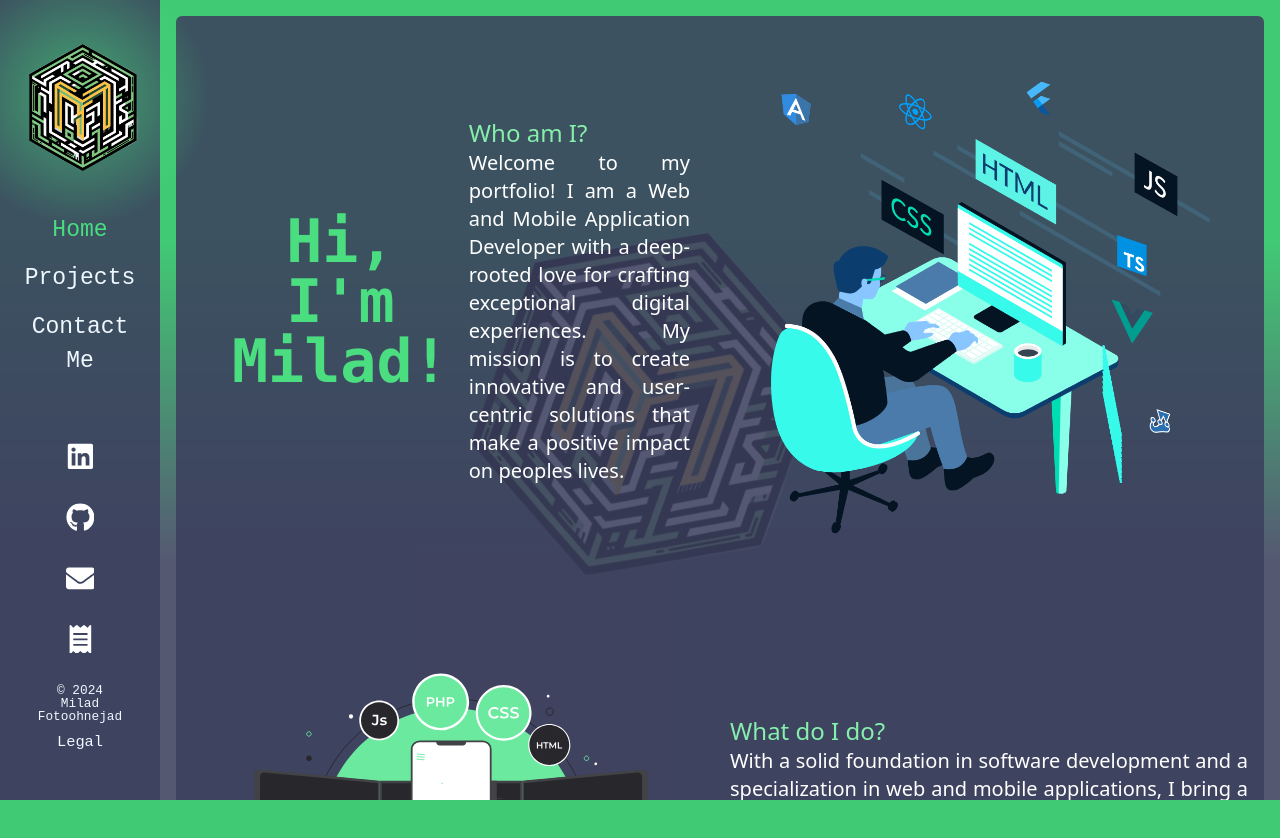
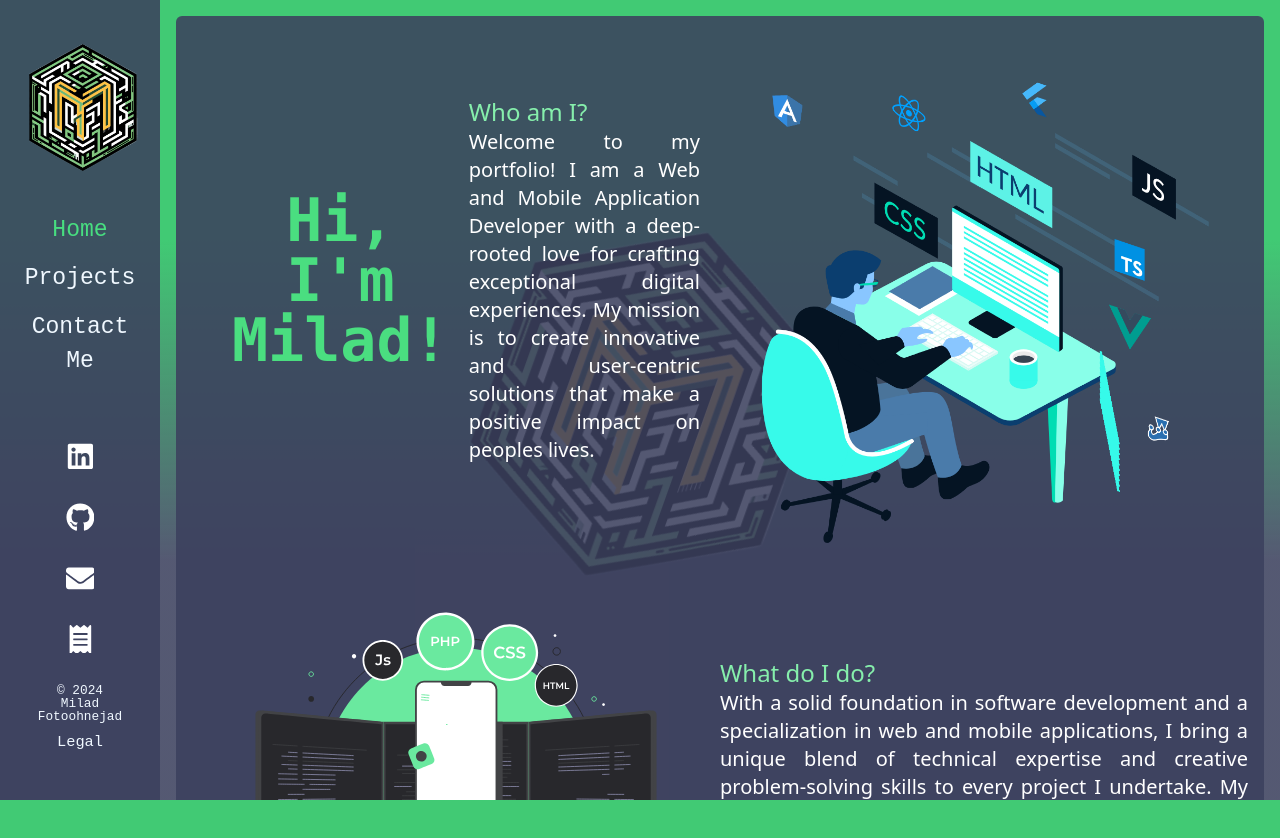
Before and after one commit to Milad-fotoohnejad/My_Portfolio, a Next.js app: page / in a window 1280 px wide. Shown: the top 838 px of the page. Built offline with nearby package versions, Linux system fonts and the light colour scheme.

Commit message:
Edited the layout of the home page to fix the height

```diff
--- a/app/components/education.tsx
+++ b/app/components/education.tsx
@@ -39,20 +39,20 @@ export const Education = () => {
 
   return (
     <div className="mobile-v flex flex-col md:flex-row items-center justify-between op-back p-5 rounded-md font-sans">
-      <div className="w-full md:w-1/2 m-2">
+      <div className="w-full md:w-1/2 mb-5 m-2">
         <div ref={ref} className="w-full">
           <Typewriter
             text="What I studied..."
             trigger={inView}
-            className="text-6xl font-bold m-5 text-green-400 w-full text-center font-mono"
+            className="text-4xl font-bold mb-8 text-green-400 w-full text-center font-mono"
           />
         </div>
         <div className="w-full op-back p-5 rounded-lg shadow-lg my-5">
           <div className="flex items-center space-x-5">
             <Image
               src="/viu_logo.png"
-              width={52}
-              height={52}
+              width={60}
+              height={60}
               alt="Nothing"
               className="rounded-full"
             />
@@ -98,19 +98,19 @@ export const Education = () => {
         </div>
       </div>
 
-      <div className="w-full md:w-1/2 m-2">
+      <div className="w-full md:w-1/2">
       <div ref={ref} className="w-full">
           <Typewriter
             text="What my skills are..."
             trigger={inView}
-            className="text-6xl font-bold mb-16 text-green-400 w-full text-center font-mono"
+            className="text-4xl font-bold mb-8 text-green-400 w-full text-center font-mono"
           />
         </div>
         <div className="flex flex-wrap justify-around">
           {skills.map((skill, index) => (
             <button
               key={index}
-              className="inline-block mt-5 m-2 op-back px-5 py-2 rounded-lg shadow-lg text-white transition-colors duration-200 ease-in-out hover:bg-green-400"
+              className="inline-block m-2 op-back px-5 py-2 rounded-lg shadow-lg text-white transition-colors duration-200 ease-in-out hover:bg-green-400"
             >
               {skill}
             </button>
--- a/app/components/experiences.tsx
+++ b/app/components/experiences.tsx
@@ -64,7 +64,7 @@ export const Experiences = () => {
         <Typewriter
           text="What I experienced..."
           trigger={inView}
-          className="text-6xl font-bold m-5 text-green-400 w-full text-center font-mono"
+          className="text-5xl font-bold m-5 text-green-400 w-full text-center font-mono"
         />
       </div>
       <div className="grid md:grid-cols-2 gap-10">
--- a/app/globals.css
+++ b/app/globals.css
@@ -160,8 +160,8 @@ html {
   position: absolute;
   top: 50%;
   left: 50%;
-  width: 250px;
-  height: 250px;
+  width: 210px;
+  height: 210px;
   transform: translate(-50%, -50%);
   border-radius: 50%;
   background: radial-gradient(circle, #48de7f9d, transparent 70%);
@@ -340,7 +340,6 @@ html {
 .intro {
   display: grid;
   grid-template-columns: 1fr 1fr;
-  grid-gap: 20px;
   justify-items: center;
 }
 
@@ -361,7 +360,13 @@ html {
   grid-column: 2;
 }
 
-intro-img1 {
+
+.lottie-image-container {
+  margin-bottom: -10%;
+}
+
+
+.intro-img1 {
   width: 50%;
   height: 50%;
 }
```
